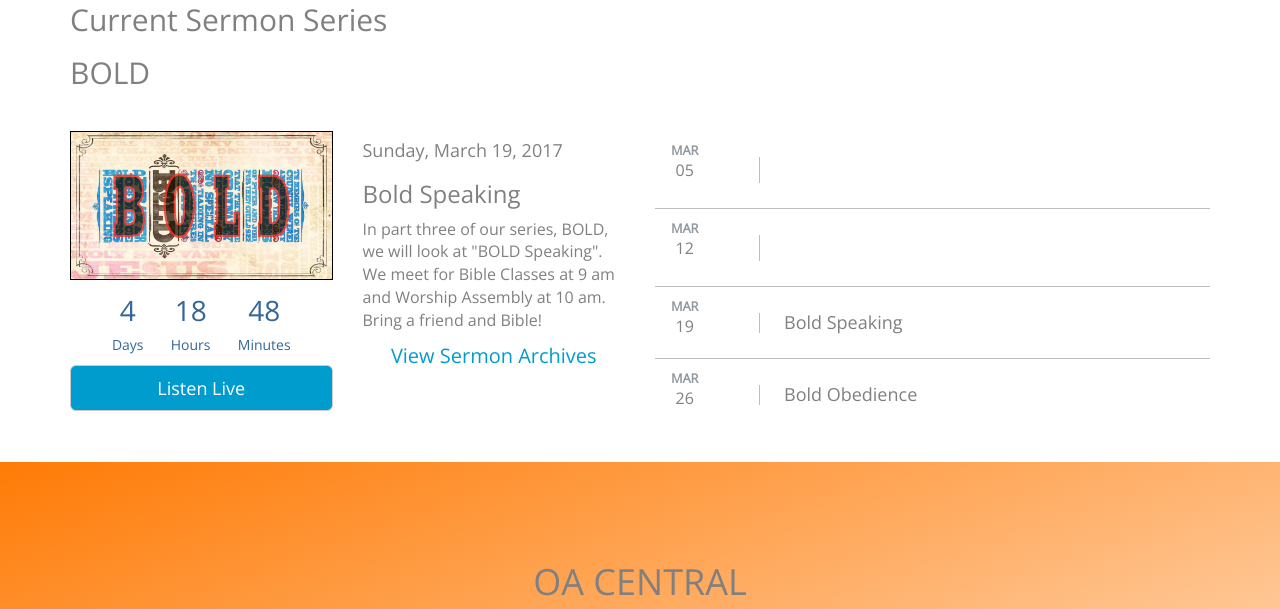
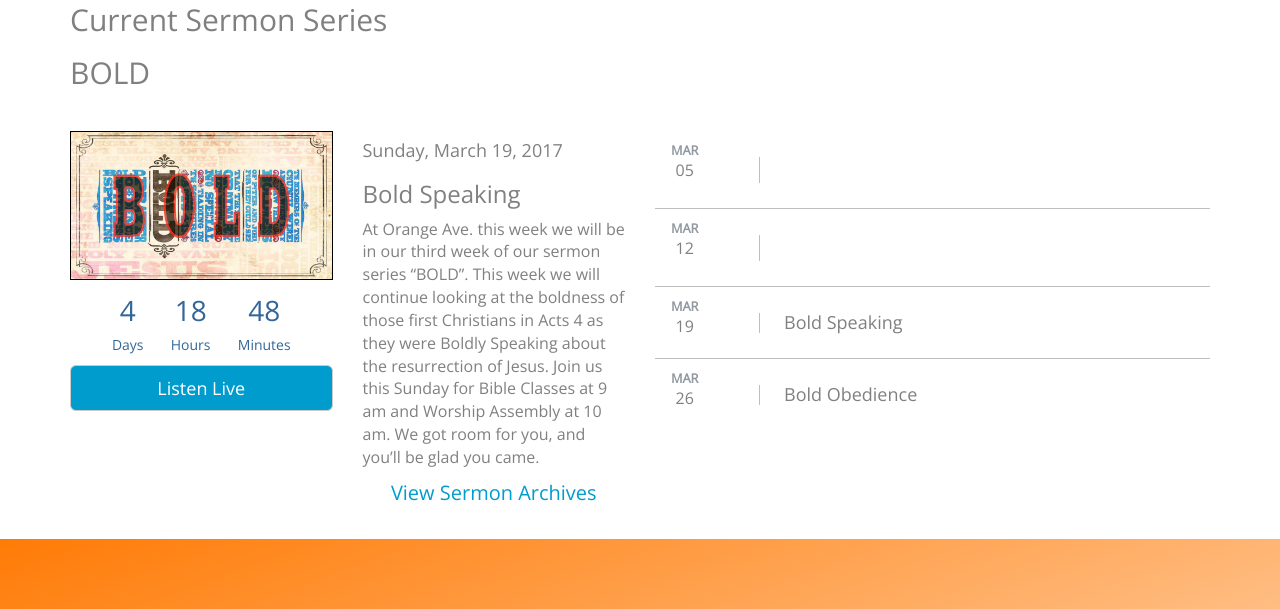
Before and after one commit to OACOC/website, a PHP site: page / in a window 1280 px wide. Shown: the part 883-1492 px from the top of the page. Run offline with PHP 8.4, Linux system fonts and the light colour scheme; some libraries are stand-ins or nearby versions; grey boxes are pictures that could not be loaded.

Commit message:
sermon synopsis

```diff
--- a/index.php
+++ b/index.php
@@ -138,7 +138,7 @@
           <div class="col-md-3">
             <h4>Sunday, March 19, 2017</h4>
             <h3>Bold Speaking</h3>
-            <P>In part three of our series, BOLD, we will look at "BOLD Speaking".  We meet for Bible Classes at 9 am and Worship Assembly at 10 am. Bring a friend and Bible!</p>
+            <P>At Orange Ave. this week we will be in our third week of our sermon series “BOLD”. This week we will continue looking at the boldness of those first Christians in Acts 4 as they were Boldly Speaking about the resurrection of Jesus. Join us this Sunday for Bible Classes at 9 am and Worship Assembly at 10 am. We got room for you, and you’ll be glad you came.</p>
               <div class="viewarchives">
                 <a href="#">View Sermon Archives</a>
               </div>
```
